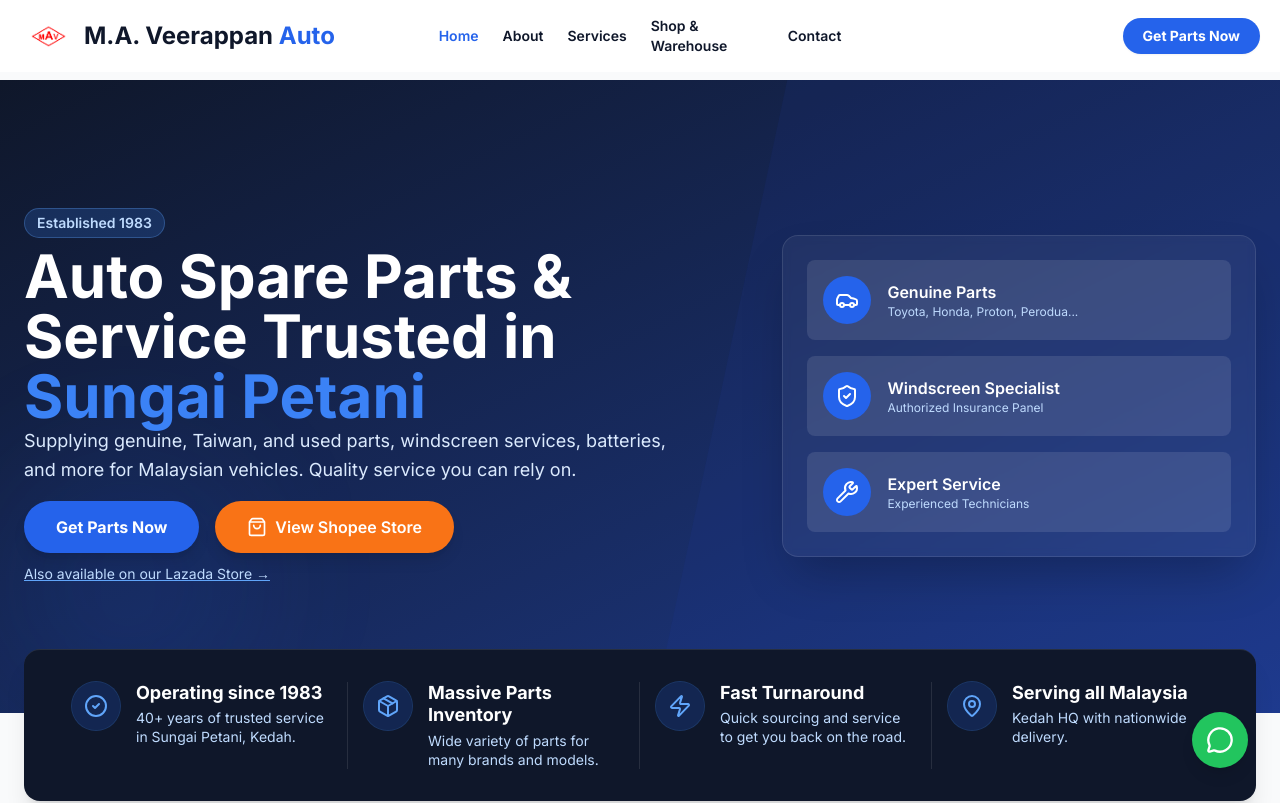
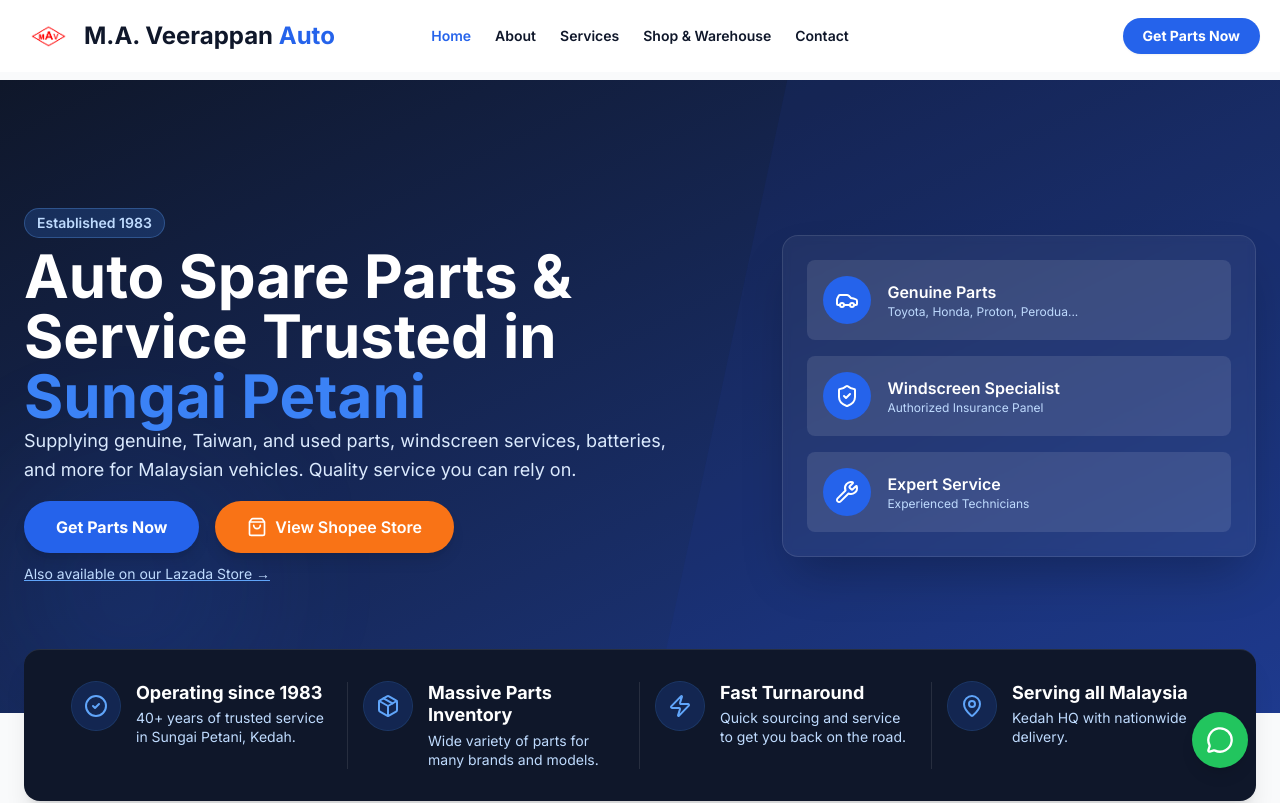
Before and after one commit to aurexissolution-web/mav, a React (Vite) app: page /#/ in a window 1280 px wide. Shown: the top 803 px of the page. Built offline with nearby package versions, Linux system fonts and the light colour scheme.

Commit message:
fix: keep Shop & Warehouse label on one line

```diff
--- a/components/Header.tsx
+++ b/components/Header.tsx
@@ -50,7 +50,7 @@ const Header: React.FC = () => {
               key={item.path}
               to={item.path}
               className={({ isActive }) =>
-                `text-sm font-semibold transition-colors hover:text-brand-blue ${isActive ? 'text-brand-blue' : 'text-brand-navy'}`
+                `text-sm font-semibold transition-colors hover:text-brand-blue whitespace-nowrap ${isActive ? 'text-brand-blue' : 'text-brand-navy'}`
               }
             >
               {item.label}
```
